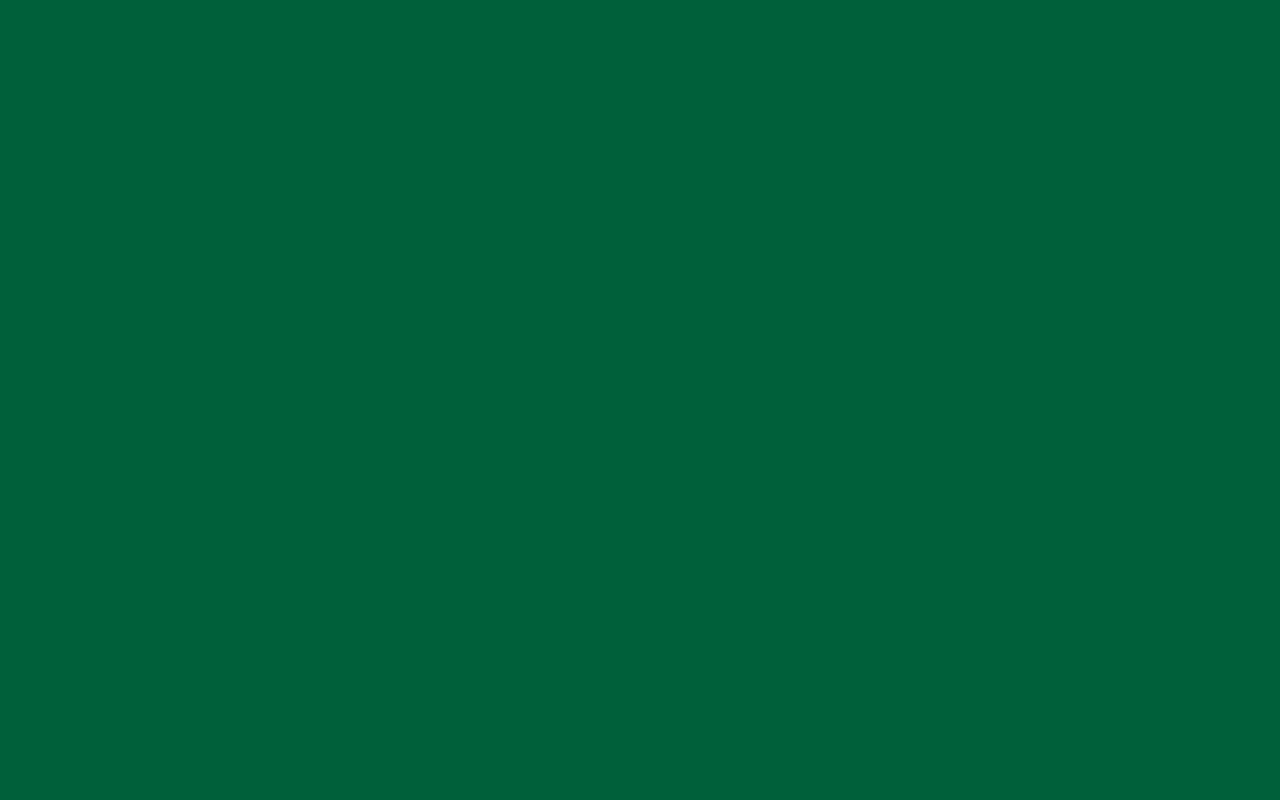
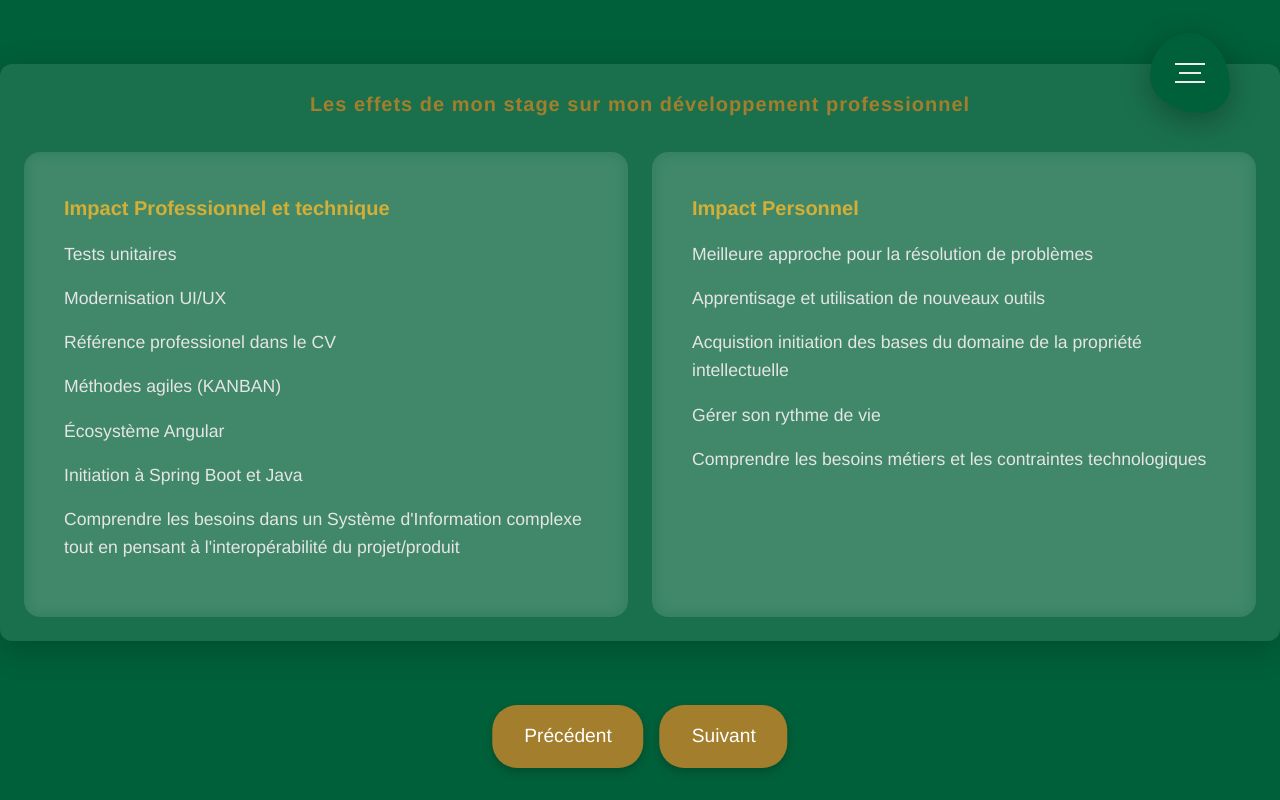
Before and after one commit to Niwa-Yume/rapport-de-stage-rolex-2024, an Angular app: page /app-impact in a window 1280 px wide. Before the commit this address led to /. Built offline with nearby package versions, Linux system fonts and the light colour scheme.

Commit message:
update retour modif

```diff
--- a/src/app/about-rolex/about-rolex.component.css
+++ b/src/app/about-rolex/about-rolex.component.css
@@ -57,7 +57,6 @@
   margin: 0 auto;
   padding: 1.5rem;
   border-radius: 1rem;
-  backdrop-filter: blur(8px);
 }
 
 .timeline-container h2 {
--- a/src/app/about-rolex/about-rolex.component.html
+++ b/src/app/about-rolex/about-rolex.component.html
@@ -7,7 +7,6 @@
   </header>
 
   <div class="timeline-container">
-    <h2>Histoire de Rolex</h2>
     <ng-container *ngIf="timelineEvents.length; else noEvents">
       <div class="timeline-event" *ngFor="let event of timelineEvents">
         <span class="year">{{event.year}} -</span>
@@ -19,30 +18,6 @@
     </ng-template>
   </div>
 
-  <section class="internship glass-card" id="internship">
-    <h2 class="subtitle">Impact de mon stage sur mon avenir Professionnel</h2>
-    <div class="tech-grid">
-      <div class="tech-card">
-        <h3>Impact Professionnel</h3>
-        <p>Tests unitaires</p>
-        <p>Modernisation UI/UX</p>
-        <p>Référence dans le CV</p>
-        <p>Méthodes agiles (KANBAN)</p>
-        <p>Écosystème Angular</p>
-        <p>Initiation à Spring Boot et Java (+ création d'un endpoint)</p>
-        <p>Comprendre les besoins dans un Système d'Information énorme tout en pensant à l'interopérabilité du projet/produit</p>
-      </div>
-      <div class="tech-card">
-        <h3>Impact Personnel</h3>
-        <p>Meilleure approche pour la résolution de problèmes</p>
-        <p>Méthodologie et approche pour un problème</p>
-        <p>Meilleure manière de réfléchir</p>
-        <p>Utilisation de nouveaux outils</p>
-        <p>Classification de Nice et National</p>
-        <p>Meilleurs échanges avec des utilisateurs pour comprendre leurs besoins</p>
-        <p>Gérer son rythme de vie</p>
-      </div>
-    </div>
-  </section>
+
 
 </div>
--- a/src/app/about-rolex/about-rolex.component.ts
+++ b/src/app/about-rolex/about-rolex.component.ts
@@ -15,11 +15,11 @@ export class AboutRolexComponent implements OnInit{
   }
 
   readonly timelineEvents = [
-    { year: 1908, event: 'Fondation de Rolex par Hans Wilsdorf à Genève, initialement, la société est basée à Londres, Royaume-Uni.' },
+    { year: 1908, event: 'En 1908, Hans Wilsdorf cherchait un nom pour sa marque de montres. Un bon génie me souffla : \'Rolex\' ' },
     { year: 1919, event: 'En 1919, suite à la Première Guerre mondiale, Hans Wilsdorf prend la décision stratégique de déplacer le siège de Rolex de Londres à Genève, en Suisse.' },
     { year: 1945, event: 'En 1945, Rolex révolutionne le monde de l\'horlogerie en lançant la Rolex Datejust. C\'est la première montre-bracelet chronomètre à remontage automatique qui affiche la date dans un guichet sur le cadran.' },
     { year: 1953, event: 'Rolex présente la Submariner en 1953, la toute première montre de plongée professionnelle. Conçue spécifiquement pour les plongeurs, elle est étanche jusqu\'à 100 mètres (330 pieds)' },
-    { year: 1963, event: 'En 1963, Rolex lance le Cosmograph Daytona, conçu pour répondre aux exigences des pilotes de course professionnels. Ce chronographe est doté d\'une échelle tachymétrique sur la lunette, permettant de mesurer la vitesse moyenne jusqu\'à 400 kilomètres ou miles par heure. ' },
+    { year: 1963, event: 'En 1963, Rolex lance le Cosmograph Daytona, conçu pour répondre aux exigences des pilotes de course professionnels. Ce chronographe est doté d\'une échelle tachymétrique sur la lunette, permettant de mesurer la vitesse moyenne jusqu\'à 400 kilomètres ou miles par heure. Ainsi que, la GMT-master ' },
     { year: 1967, event: 'En 1967, Rolex repousse les limites de l\'horlogerie de plongée avec le lancement de la Sea-Dweller. Conçue pour les plongeurs professionnels travaillant à des profondeurs extrêmes, la Sea-Dweller est étanche jusqu\'à 610 mètres (2000 pieds)' },
     { year: 2015, event: 'En 2015, Rolex redéfinit les standards de l\'excellence en introduisant la certification Chronomètre Superlatif pour toutes ses montres. ' },
 
--- a/src/app/app.routes.ts
+++ b/src/app/app.routes.ts
@@ -9,6 +9,7 @@ import { ExpectationsComponent } from './expectations/expectations.component';
 import { MesTravauxComponent } from './mes-travaux/mes-travaux.component';
 import { ConclusionComponent } from './conclusion/conclusion.component';
 import {TocComponent} from './toc/toc.component';
+import {ImpactComponent} from './impact/impact.component';
 
 export const routes: Routes = [
   {
@@ -45,6 +46,9 @@ export const routes: Routes = [
       },{
         path: 'app-toc',
         component: TocComponent
+      },{
+        path: 'app-impact',
+        component: ImpactComponent
       },
     ]
   }
--- /dev/null
+++ b/src/app/impact/impact.component.css
@@ -0,0 +1,58 @@
+.glass-card {
+  backdrop-filter: blur(16px);
+  background: rgba(255, 255, 255, 0.1);
+  border-radius: 0.75rem;
+  padding: 1.5rem;
+  box-shadow: 0 8px 32px rgba(0, 0, 0, 0.2);
+  transform: translateZ(0);
+  margin-top: 4rem;
+}
+
+.tech-grid {
+  display: grid;
+  grid-template-columns: repeat(2, 1fr);
+  gap: 1.5rem;
+  margin-top: 2rem;
+}
+
+.tech-card {
+  background: rgba(255, 255, 255, 0.08);
+  padding: 2.5rem;
+  border-radius: 1rem;
+  backdrop-filter: blur(8px);
+  transition: all 0.3s ease;
+}
+
+.tech-card:hover {
+  transform: scale(1.05);
+}
+
+.tech-card h3 {
+  font-size: 1.25rem;
+  font-weight: 700;
+  color: #d4af37;
+  margin-bottom: 1rem;
+}
+
+.tech-card p {
+  margin: 1rem 0;
+  font-size: 1.1rem;
+  color: #e5e5e5;
+}
+
+@media (max-width: 768px) {
+  .tech-grid {
+    grid-template-columns: 1fr;
+    gap: 1rem;
+  }
+
+  .tech-card p {
+    font-size: 1rem;
+  }
+}
+
+@media (max-width: 480px) {
+  .tech-card p {
+    font-size: 1rem;
+  }
+}
--- /dev/null
+++ b/src/app/impact/impact.component.html
@@ -0,0 +1,23 @@
+<section class="internship glass-card" id="internship">
+  <h2 class="subtitle">Les effets de mon stage sur mon développement professionnel</h2>
+  <div class="tech-grid">
+    <div class="tech-card">
+      <h3>Impact Professionnel et technique</h3>
+      <p>Tests unitaires</p>
+      <p>Modernisation UI/UX</p>
+      <p>Référence professionel dans le CV</p>
+      <p>Méthodes agiles (KANBAN)</p>
+      <p>Écosystème Angular</p>
+      <p>Initiation à Spring Boot et Java</p>
+      <p>Comprendre les besoins dans un Système d'Information complexe tout en pensant à l'interopérabilité du projet/produit</p>
+    </div>
+    <div class="tech-card">
+      <h3>Impact Personnel</h3>
+      <p>Meilleure approche pour la résolution de problèmes</p>
+      <p>Apprentisage et utilisation de nouveaux outils</p>
+      <p>Acquistion initiation des bases du domaine de la propriété intellectuelle</p>
+      <p>Gérer son rythme de vie</p>
+      <p>Comprendre les besoins métiers et les contraintes technologiques</p>
+    </div>
+  </div>
+</section>
--- a/src/app/mission/mission.component.html
+++ b/src/app/mission/mission.component.html
@@ -17,7 +17,7 @@
         </div>
         <div class="separator mb-4 md:mb-8"></div>
         <p class="subtitle mb-4 mx-auto text-p md:mb-8 md:text-lg">
-          Ma mission chez Rolex consistait à effectuer la migration d'une application de propriété intellectuelle d'AngularJS vers Angular 18, tout en répondant aux besoins métiers et en maintenant la stabilité de l'application.
+          Ma mission chez Rolex consistait à effectuer la migration d'une application de propriété intellectuelle d'AngularJS vers Angular 18.
         </p>
         <div class="image-wrapper mb-4 md:mb-8">
           <div class="image-container rounded-lg">
--- a/src/app/slide-layout.component.ts
+++ b/src/app/slide-layout.component.ts
@@ -43,6 +43,7 @@ import { CommonModule } from '@angular/common';
           <li><a routerLink="/tech-stack" routerLinkActive="active" (click)="closeMenu()">Tech stack</a></li>
           <li><a routerLink="/app-mes-travaux" routerLinkActive="active" (click)="closeMenu()">Mes travaux</a></li>
           <li><a routerLink="/app-expectations" routerLinkActive="active" (click)="closeMenu()">Attente et Réalité</a></li>
+          <li><a routerLink="/app-impact" routerLinkActive="active" (click)="closeMenu()">Impact du stage</a></li>
           <li><a routerLink="/app-conclusion" routerLinkActive="active" (click)="closeMenu()">Conclusion</a></li>
         </ul>
       </nav>
@@ -511,6 +512,7 @@ export class SlideLayoutComponent implements OnInit {
     'tech-stack',
     'app-mes-travaux',
     'app-expectations',
+    'app-impact',
     'app-conclusion'
   ];
 
```
Also changed, not shown: src/app/expectations/expectations.component.html (+24 -40 lines), src/app/impact/impact.component.ts (added, +12 -0 lines).
